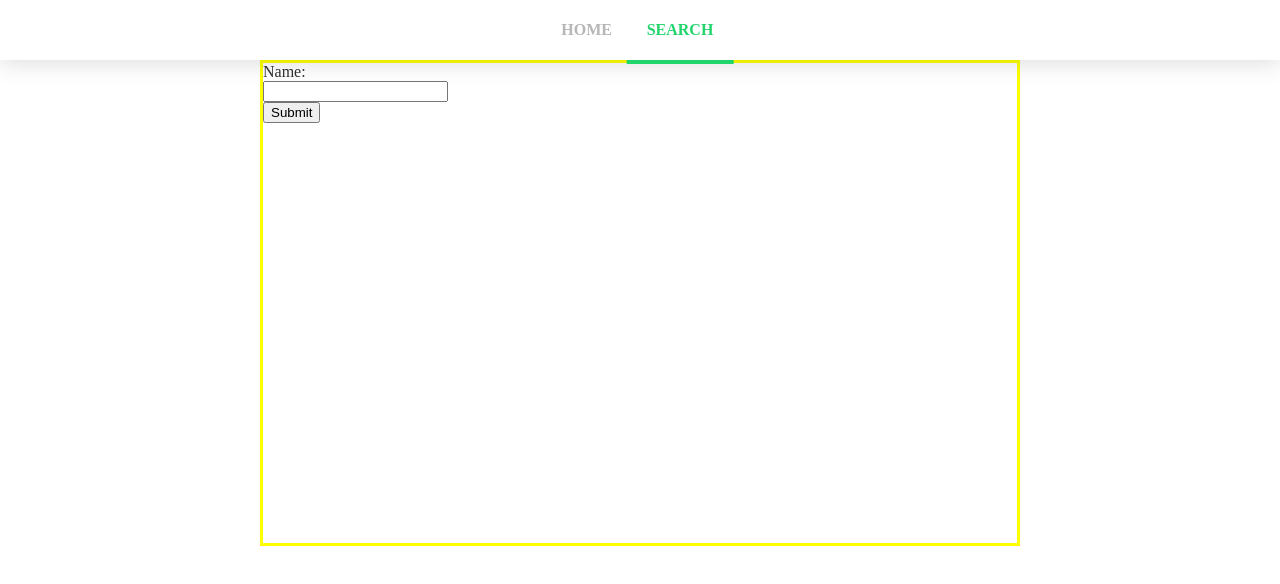
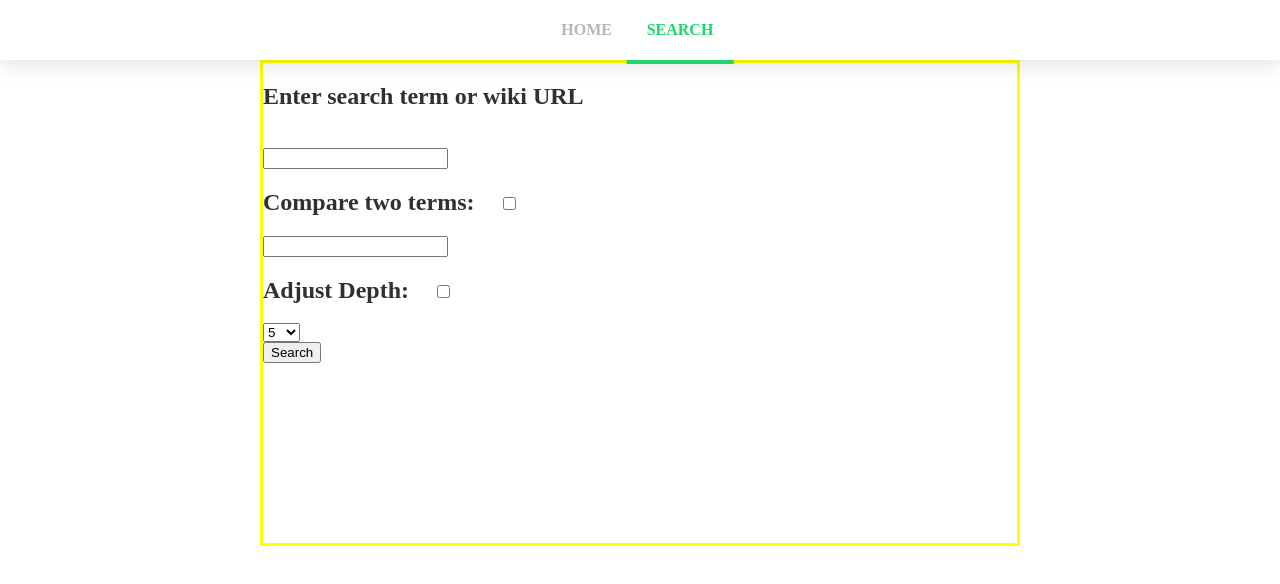
Before and after one commit to GDGVIT/iris-web-frontend, a React (Create React App) app: page /search in a window 1280 px wide. Shown: the top 584 px of the page. Built offline with nearby package versions, Linux system fonts and the light colour scheme.

Commit message:
search box completed and added

```diff
--- a/src/searchbox.js
+++ b/src/searchbox.js
@@ -1,16 +1,54 @@
 import React from 'react';
-export default class searchbox extends React.Component {
-    render(){
+function Searchbox() {
+
+        const [compare, setCompare] = React.useState(false)
+        React.useEffect(() => {
+            localStorage.setItem('compare', JSON.stringify(compare));
+        } , [compare])
+
+        // function getInitialCheck(){
+        //     const savedcheck = JSON.parse(localStorage.getItem('compare'));
+        //     return savedcheck || false
+        // }
+        const [depth, setdepth] = React.useState(false)
+        React.useEffect(() => {
+            localStorage.setItem('depth', JSON.stringify(depth));
+        } , [depth])
+
+        // function getInitialDepth(){
+        //     const savedcheck = JSON.parse(localStorage.getItem('depth'));
+        //     return savedcheck || false
+        // }
+
+
         return(
             <div className="search-box">
                 <form>
-                <label>
-                    Name:<br/>
-                    <input type="text" name="name" />
-                </label><br/>
-                <input type="submit" value="Submit" />
+                <label className="lab">
+                    <h2 className="search-heading">Enter search term or wiki URL</h2><br/>
+                    <input type="text" name="name" className="inputURL"/>
+                </label>
+                <h2 className="compare">Compare two terms:<span style={{color:"transparent"}}>....</span>
+                <input type="checkbox" name="Compare" className="checkbox" onClick={() => setCompare(prevMode => !prevMode)}/><br/>
+                </h2>
+                <input type="text" name="name" className={compare ? "inputURL" : "vanish"}/>
+                <h2 className="compare">Adjust Depth:<span style={{color:"transparent"}}>....</span>
+                <input type="checkbox" name="Compare" className="checkbox" onClick={() => setdepth(prevMode => !prevMode)}/><br/>
+                </h2>
+                <select className={depth ? "dropdown" : "vanish"}>
+                <option selected value="5">5</option>
+                <option value="6">6</option>
+                <option value="7">7</option>
+                <option value="8">8</option>
+                <option value="9">9</option>
+                <option value="10">10</option>
+                </select>
+                <br/>
+                <input type="submit" value="Search" className="submit"/>
                 </form>
             </div>
         )
-    }
+
 }
+
+export default Searchbox;
```
